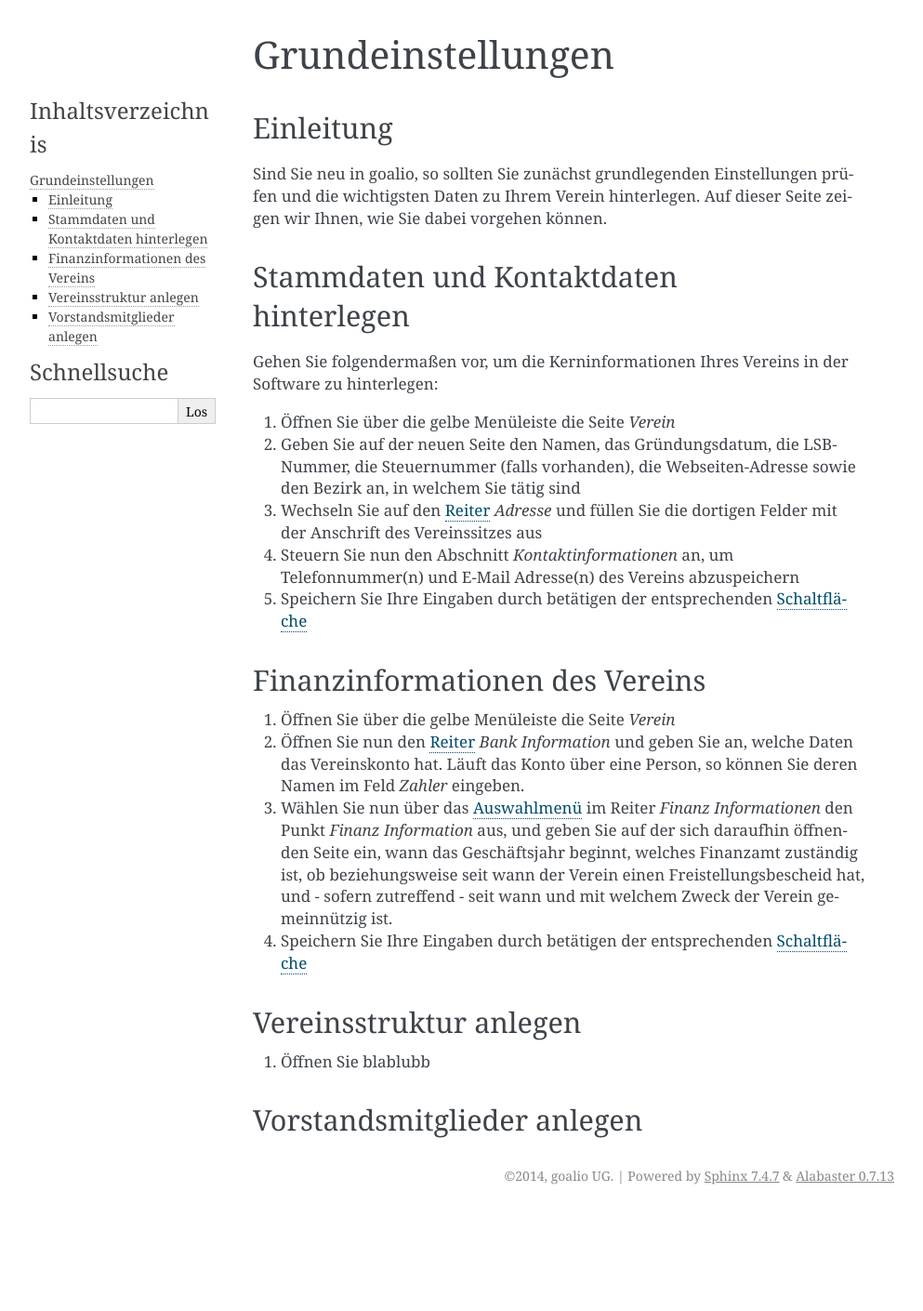
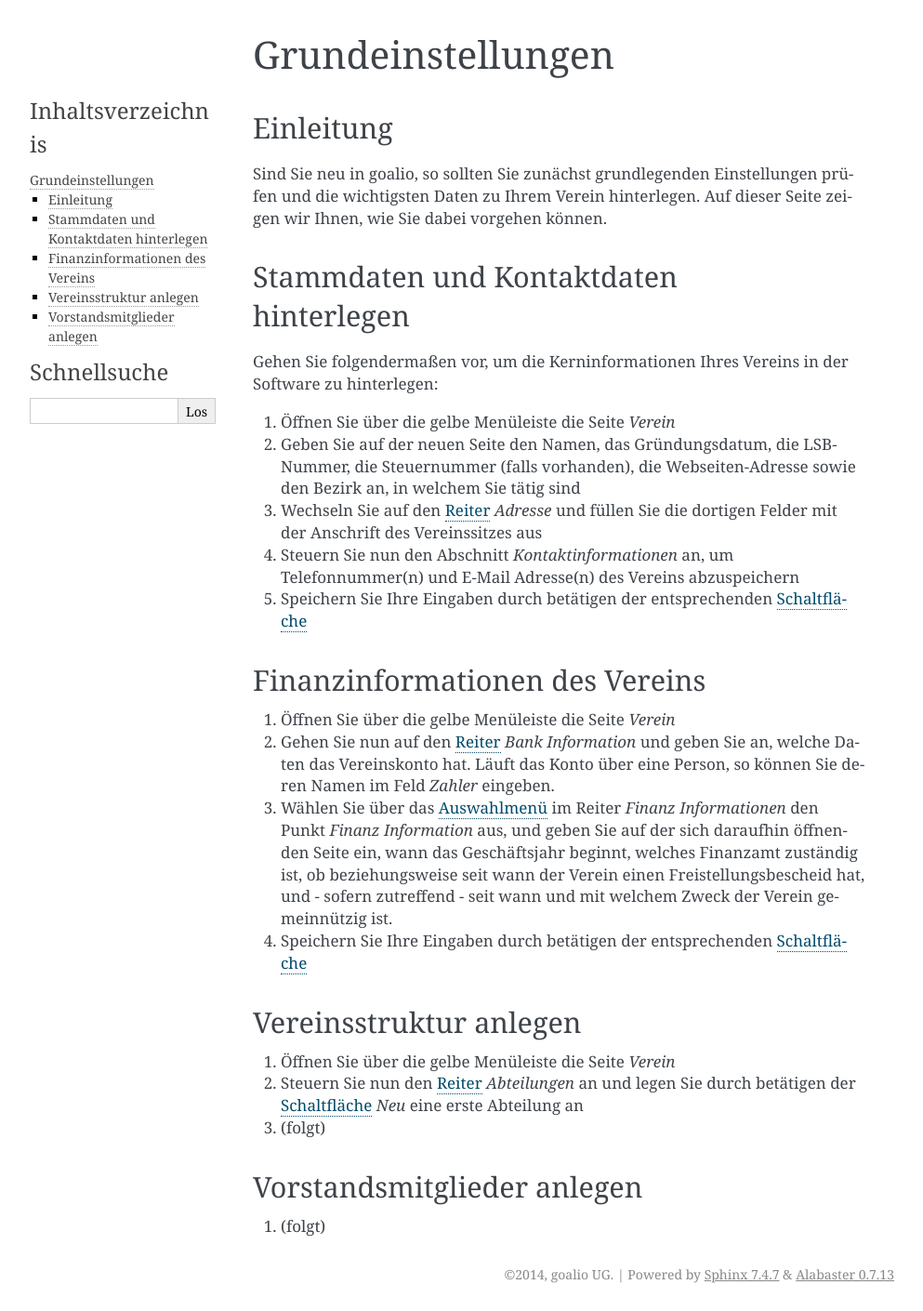
Before and after one commit to goalio/docs, a Sphinx documentation site: the page built from docs/erste-schritte/grundeinstellungen.rst, in a window 1280 px wide. Shown: the whole page at 93% size, without its empty margins (148-1141 px from the left). Built offline with Sphinx 7.4.7, drawn with Linux system fonts in a browser that asks for light colours; formulas are drawn with MathJax 3; before the commit the page ends 1304 px from its top, so only the background shows below that.

Commit message:
Update grundeinstellungen.rst

```diff
--- a/docs/erste-schritte/grundeinstellungen.rst
+++ b/docs/erste-schritte/grundeinstellungen.rst
@@ -26,20 +26,25 @@ Finanzinformationen des Vereins
 
 1. Öffnen Sie über die gelbe Menüleiste die Seite *Verein*
 
-2. Öffnen Sie nun den Reiter_ *Bank Information* und geben Sie an, welche Daten das Vereinskonto hat. Läuft das Konto über eine Person, so können Sie deren Namen im Feld *Zahler* eingeben.
+2. Gehen Sie nun auf den Reiter_ *Bank Information* und geben Sie an, welche Daten das Vereinskonto hat. Läuft das Konto über eine Person, so können Sie deren Namen im Feld *Zahler* eingeben.
 
-3. Wählen Sie nun über das Auswahlmenü_ im Reiter *Finanz Informationen* den Punkt *Finanz Information* aus, und geben Sie auf der sich daraufhin öffnenden Seite ein, wann das Geschäftsjahr beginnt, welches Finanzamt zuständig ist, ob beziehungsweise seit wann der Verein einen Freistellungsbescheid hat, und - sofern zutreffend - seit wann und mit welchem Zweck der Verein gemeinnützig ist.
+3. Wählen Sie über das Auswahlmenü_ im Reiter *Finanz Informationen* den Punkt *Finanz Information* aus, und geben Sie auf der sich daraufhin öffnenden Seite ein, wann das Geschäftsjahr beginnt, welches Finanzamt zuständig ist, ob beziehungsweise seit wann der Verein einen Freistellungsbescheid hat, und - sofern zutreffend - seit wann und mit welchem Zweck der Verein gemeinnützig ist.
 
 4. Speichern Sie Ihre Eingaben durch betätigen der entsprechenden Schaltfläche_
 
 Vereinsstruktur anlegen
 -----------------------
 
-1. Öffnen Sie blablubb
+1. Öffnen Sie über die gelbe Menüleiste die Seite *Verein*
+
+2. Steuern Sie nun den Reiter_ *Abteilungen* an und legen Sie durch betätigen der Schaltfläche_ *Neu* eine erste Abteilung an
+
+3. (folgt)
 
 Vorstandsmitglieder anlegen
 ---------------------------
 
+1. (folgt)
 
 .. _Auswahlmenü: /de/latest/erste-schritte/benutzeroberflaeche.html#auswahl-menus
 .. _Schaltfläche: /de/latest/erste-schritte/benutzeroberflaeche.html#schaltflachen
```
